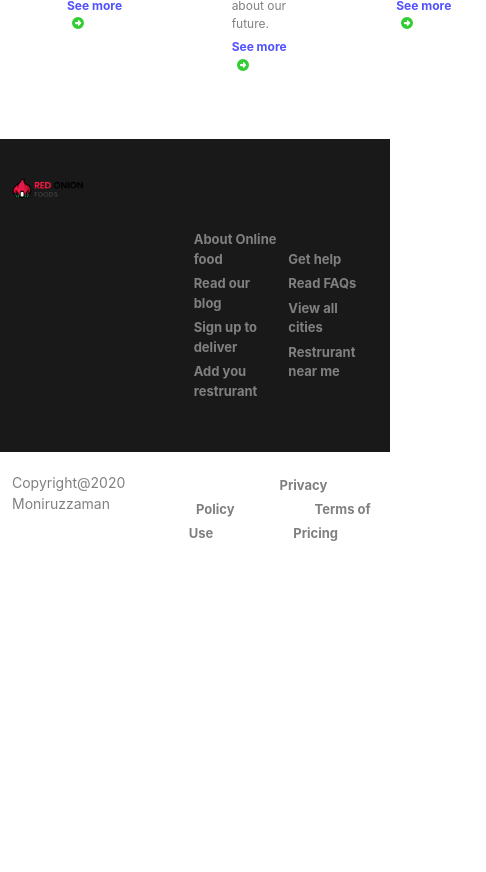
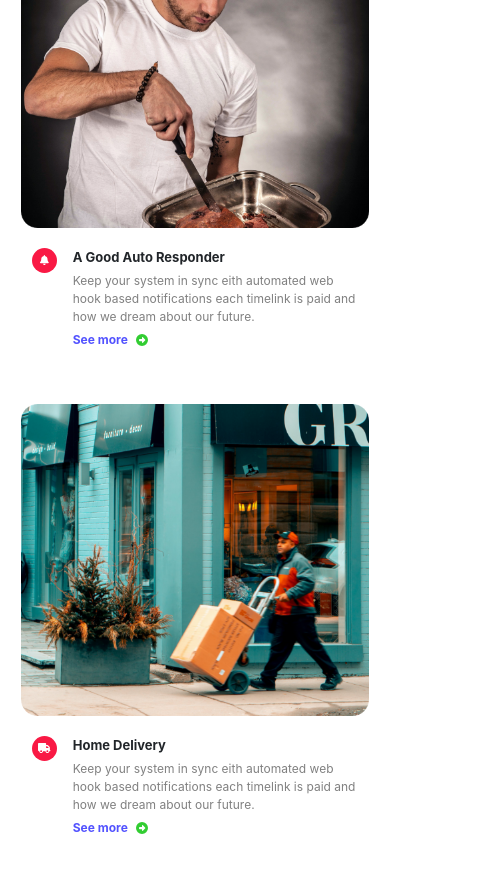
Before and after one commit to moniruzzaman01/red-onion-complete-site, a React (Create React App) app: page / in a window 390 px wide. Shown: the part 1100-1972 px from the top of the page, 486 px wide, since content can reach past the window. Before the commit the page ends 1646 px from the top, so only its background shows below. Built offline with nearby package versions, Linux system fonts and the light colour scheme; no server answers.

Commit message:
make responsive

```diff
--- a/src/Components/Footer/Footer.css
+++ b/src/Components/Footer/Footer.css
@@ -31,6 +31,32 @@
   height: 100%;
   align-items: center;
 }
+@media screen and (max-width: 599px) {
+  .footer-items {
+    grid-template-columns: repeat(1, 1fr);
+  }
+  .left-footer .brand {
+    text-align: center;
+    height: 60%;
+  }
+  .copyright {
+    margin-left: 100px;
+  }
+  .right-footer {
+    margin: 0;
+  }
+  .right-footer .top {
+    padding: 20px 0;
+    height: 55%;
+  }
+  .right-footer .bottom {
+    padding: 0;
+    display: flex;
+  }
+  .bottom a {
+    display: block;
+  }
+}
 .right-footer .top .left a,
 .right-footer .top .right a {
   text-align: left;
--- a/src/Components/Header/Header.css
+++ b/src/Components/Header/Header.css
@@ -20,9 +20,19 @@
   font-weight: bold;
 }
 .links .icon {
-  margin-right: 30px;
   color: #000;
   cursor: pointer;
+}
+.links .shopping {
+  margin-right: 30px;
+}
+@media screen and (max-width: 599px) {
+  .navbar {
+    padding: 0 10px;
+  }
+  .links .shopping {
+    margin-right: 20px;
+  }
 }
 .links a {
   margin-right: 30px;
--- a/src/Components/Header/Header.js
+++ b/src/Components/Header/Header.js
@@ -19,7 +19,10 @@ const Header = () => {
         </Link>
       </div>
       <div className="links">
-        <div onClick={() => navigate("/order-details")} className="icon">
+        <div
+          onClick={() => navigate("/order-details")}
+          className="icon shopping"
+        >
           <FontAwesomeIcon icon={faShoppingCart} />
         </div>
         {authUser ? (
--- a/src/Components/Hero-section/HeroSection.css
+++ b/src/Components/Hero-section/HeroSection.css
@@ -21,6 +21,13 @@
   border-radius: 20px;
   font-size: 12px;
 }
+
+@media screen and (max-width: 599px) {
+  .banner-content h2 {
+    font-size: 18px;
+  }
+}
+
 .search-container input:first-child {
   width: 220px;
 }
--- a/src/Components/Item-details/ItemDetails.css
+++ b/src/Components/Item-details/ItemDetails.css
@@ -6,6 +6,18 @@
 .item-details {
   display: grid;
   grid-template-columns: repeat(2, 1fr);
+}
+@media screen and (max-width: 599px) {
+  .item-details {
+    grid-template-columns: repeat(1, 1fr);
+  }
+  .item-info {
+    order: 2;
+  }
+  .item-img {
+    order: 1;
+    margin-top: 30px;
+  }
 }
 .item-info {
   margin: auto;
--- a/src/Components/Item-section/ItemSection.css
+++ b/src/Components/Item-section/ItemSection.css
@@ -22,6 +22,14 @@
   display: grid;
   grid-template-columns: repeat(3, 1fr);
   grid-gap: 10px 50px;
+}
+@media screen and (max-width: 599px) {
+  .titles {
+    margin: 20px 0 5px 0;
+  }
+  .items {
+    grid-template-columns: repeat(2, 1fr);
+  }
 }
 .item {
   padding: 20px 5px;
--- a/src/Components/Order-details/OrderDetails.css
+++ b/src/Components/Order-details/OrderDetails.css
@@ -5,6 +5,17 @@
   display: grid;
   grid-template-columns: repeat(2, 1fr);
   text-align: left;
+}
+@media screen and (max-width: 599px) {
+  .order-details {
+    grid-template-columns: repeat(1, 1fr);
+  }
+  .delivery-details {
+    order: 2;
+  }
+  .delivery-details h2 {
+    margin-top: -50px;
+  }
 }
 .delivery-details {
   padding: 50px;
--- a/src/Components/Order-details/OrderDetails.js
+++ b/src/Components/Order-details/OrderDetails.js
@@ -76,7 +76,7 @@ const OrderDetails = () => {
             <input type="submit" value="Save & Continue" />
           </form>
         </div>
-        <div style={{ minWidth: "350px" }} className="cart-items-container">
+        <div className="cart-items-container">
           <div className="info">
             <p>
               From <span>Fulshan Plaza Restura GPR</span>
--- a/src/Components/Our-speciality/OurSpeciality.css
+++ b/src/Components/Our-speciality/OurSpeciality.css
@@ -17,6 +17,16 @@
   display: grid;
   grid-template-columns: repeat(3, 1fr);
   grid-gap: 20px;
+}
+@media screen and (max-width: 599px) {
+  .speciality-container h2,
+  .speciality-container p {
+    text-align: left;
+    width: 100%;
+  }
+  .speciality-items {
+    grid-template-columns: repeat(1, 1fr);
+  }
 }
 .contents-container {
   padding: 20px;
```
